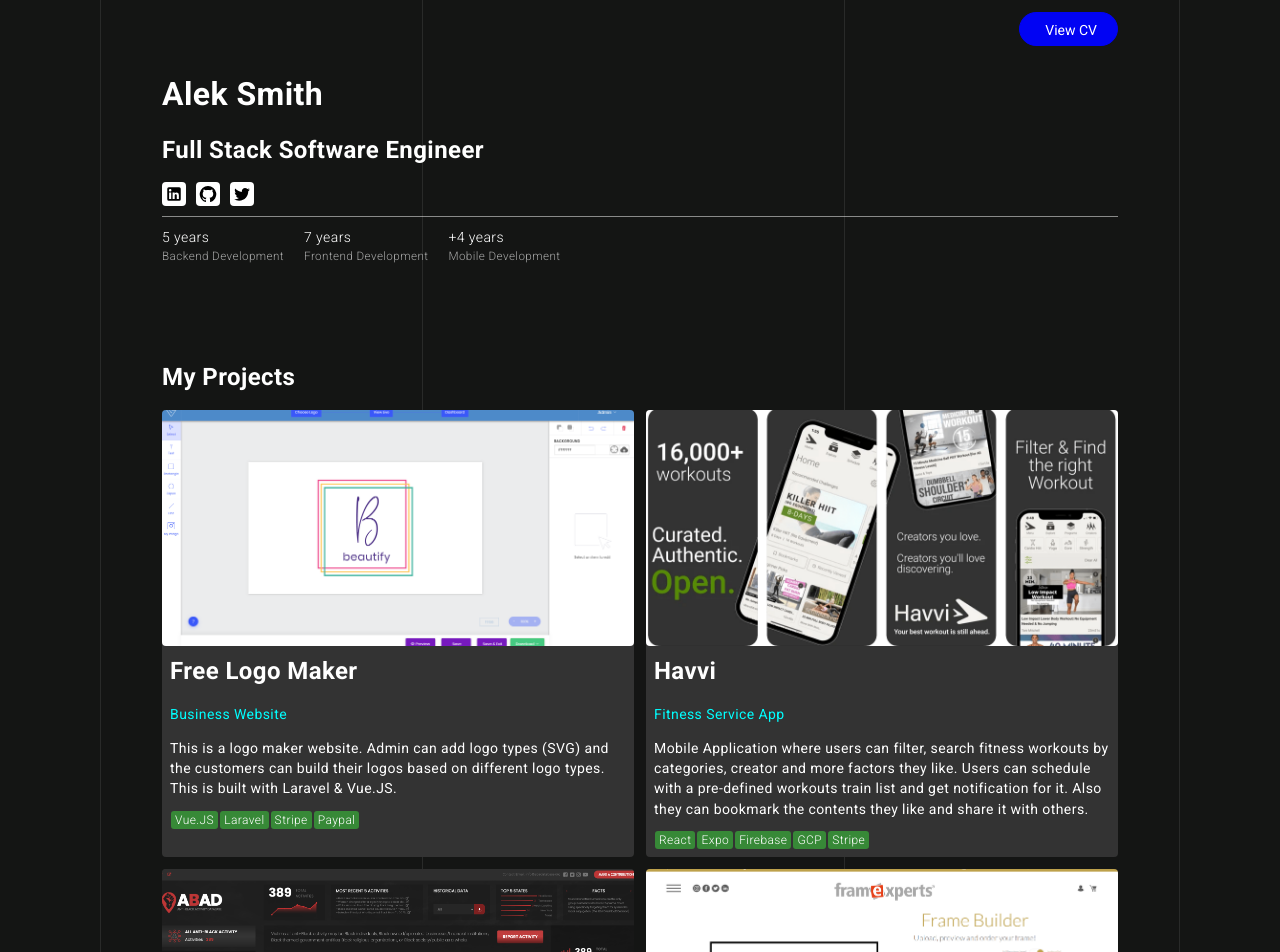
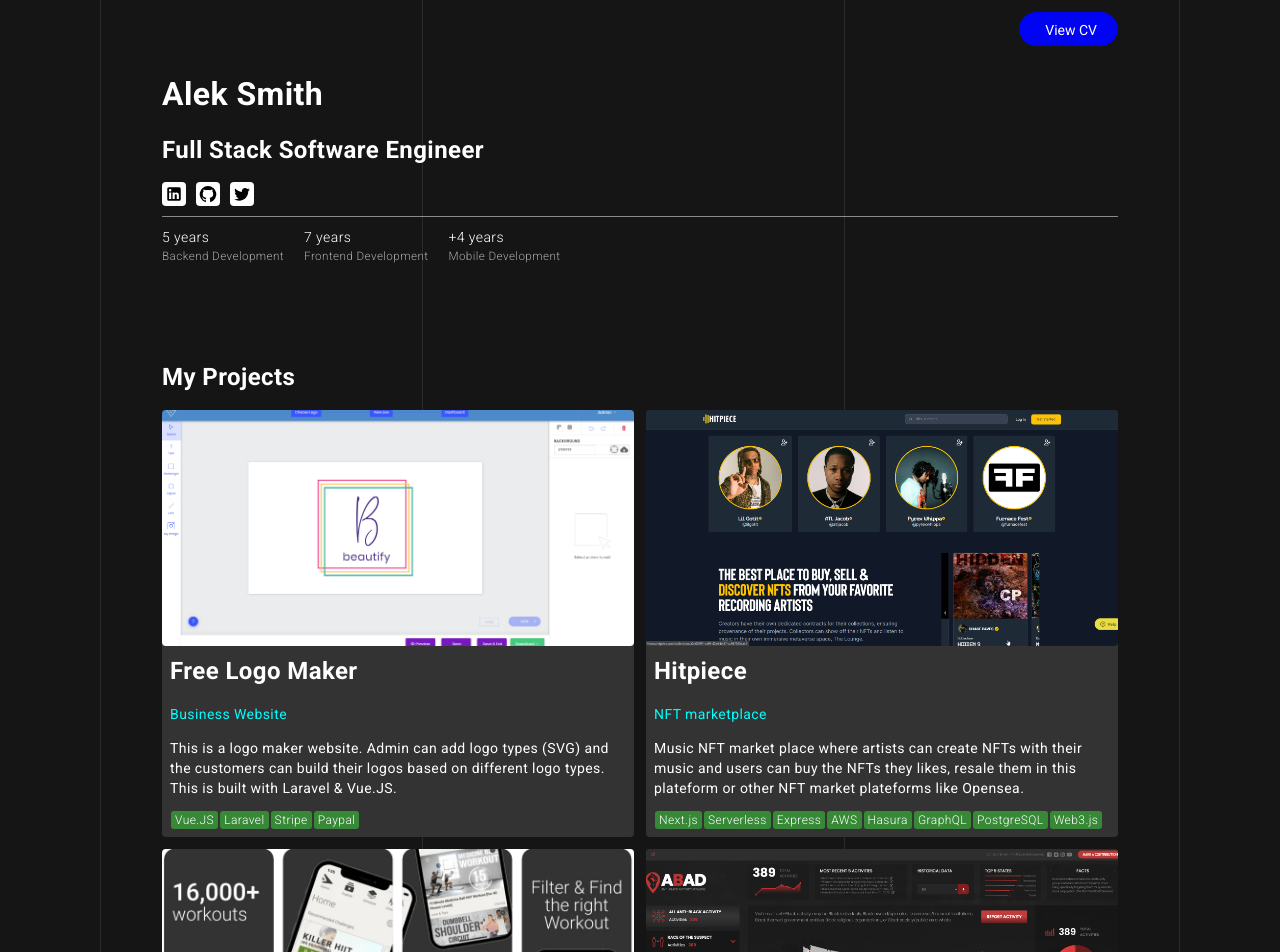
Before and after one commit to yuriih-dev/portfolio, a React (Create React App) app: page / in a window 1280 px wide. Shown: the top 952 px of the page. Built offline with nearby package versions, Linux system fonts and the light colour scheme.

Commit message:
add hitpiece project

```diff
--- a/package.json
+++ b/package.json
@@ -5,7 +5,7 @@
   "keywords": [],
   "main": "src/index.tsx",
   "license": "MIT",
-  "homepage": "/build",
+  "homepage": "/",
   "scripts": {
     "start": "react-scripts start",
     "build": "react-scripts build",
--- /dev/null
+++ b/src/components/projects/Hitpiece.tsx
@@ -0,0 +1,32 @@
+import React from 'react';
+import AspectView from '../elements/AspectView';
+
+import hitpieceImag from '../../assets/images/projects/hitpiece.png';
+
+export default function Hitpiece() {
+  return (
+    <a className="project-item" href="https://hitpiece.com" target="_blank" rel="noopener noreferrer">
+      <AspectView ratio={2}>
+        <img src={hitpieceImag} alt="Havvi" />
+      </AspectView>
+      <div className="p-1">
+        <h3>Hitpiece</h3>
+        <p className="text-blue">NFT marketplace</p>
+        <div className="description">
+          Music NFT market place where artists can create NFTs with their music and users can buy the NFTs they likes, resale them in this plateform or other NFT market plateforms
+          like Opensea.
+        </div>
+        <div className={'flex-wrap'} style={{ marginTop: 'auto' }}>
+          <span className="badge badge-green">Next.js</span>
+          <span className="badge badge-green">Serverless</span>
+          <span className="badge badge-green">Express</span>
+          <span className="badge badge-green">AWS</span>
+          <span className="badge badge-green">Hasura</span>
+          <span className="badge badge-green">GraphQL</span>
+          <span className="badge badge-green">PostgreSQL</span>
+          <span className="badge badge-green">Web3.js</span>
+        </div>
+      </div>
+    </a>
+  );
+}
--- a/src/components/projects/index.tsx
+++ b/src/components/projects/index.tsx
@@ -5,6 +5,7 @@
 import AntiBlackActivityDatabase from './AntiBlackActivityDatabase';
 import Framexperts from './Framexperts';
 import VectorGirl from './VectorGirl';
+import Hitpiece from './Hitpiece';
 
 export default function Projects() {
   return (
@@ -13,6 +14,7 @@
       <div>
         <div className="project-wrapper">
           <FreeLogoMaker />
+          <Hitpiece />
           <Havvi />
           <AntiBlackActivityDatabase />
           <Framexperts />
```
Also changed, not shown: src/assets/images/projects/hitpiece.png (added).
